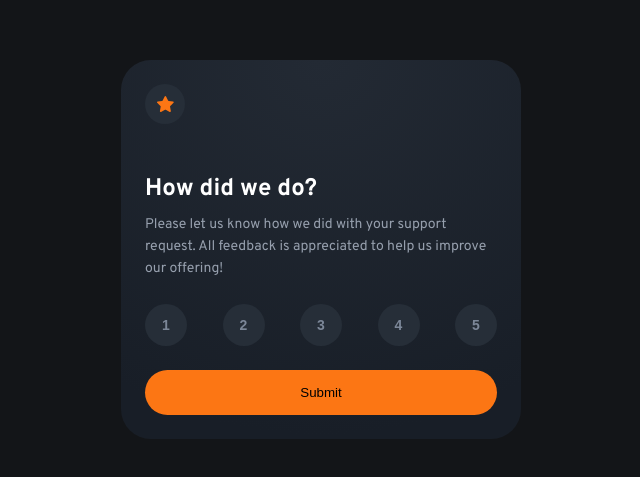
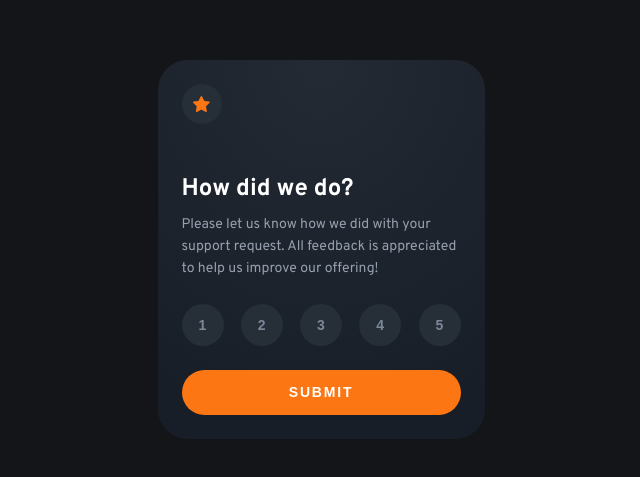
Before and after one commit to ljimshitashvili/interactive-rating-component, a React (Vite) app: page / in a window 1280 px wide. Shown: the part 151-628 px from the top of the page, without its empty margins (319-959 px from the left). Built offline with nearby package versions, Linux system fonts and the light colour scheme.

Commit message:
finished

```diff
--- a/src/App.jsx
+++ b/src/App.jsx
@@ -5,15 +5,22 @@ import styled from "styled-components";
 
 function App() {
   const [secondCard, setsecondCard] = useState(false);
+  const [rating, setrating] = useState("");
 
   return (
-    <Background>
-      {secondCard ? (
-        <SecondCard />
-      ) : (
-        <FirstCard setsecondCard={setsecondCard} />
-      )}
-    </Background>
+    <div>
+      <Background>
+        {secondCard ? (
+          <SecondCard rating={rating} />
+        ) : (
+          <FirstCard
+            rating={rating}
+            setrating={setrating}
+            setsecondCard={setsecondCard}
+          />
+        )}
+      </Background>
+    </div>
   );
 }
 
@@ -23,7 +30,7 @@ const Background = styled.div`
   display: flex;
   justify-content: center;
   align-items: center;
-  height: 100vh;
+  min-height: 100vh;
   width: 100%;
   background-color: #131518;
   padding: 0 24px;
--- a/src/components/FirstCard.jsx
+++ b/src/components/FirstCard.jsx
@@ -1,9 +1,10 @@
 import styled from "styled-components";
-import Numbers from "./Numbers";
 
-function FirstCard({ setsecondCard }) {
+function FirstCard({ rating, setrating, setsecondCard }) {
   function handleButton() {
-    setsecondCard(true);
+    if (rating !== "") {
+      setsecondCard(true);
+    }
   }
   return (
     <Main>
@@ -20,7 +21,43 @@ function FirstCard({ setsecondCard }) {
           is appreciated to help us improve our offering!
         </p>
       </TextContainer>
-      <Numbers />
+      <Container>
+        <Num
+          onClick={() => {
+            setrating("1");
+          }}
+        >
+          <h1>1</h1>
+        </Num>
+        <Num
+          onClick={() => {
+            setrating("2");
+          }}
+        >
+          <h1>2</h1>
+        </Num>
+        <Num
+          onClick={() => {
+            setrating("3");
+          }}
+        >
+          <h1>3</h1>
+        </Num>
+        <Num
+          onClick={() => {
+            setrating("4");
+          }}
+        >
+          <h1>4</h1>
+        </Num>
+        <Num
+          onClick={() => {
+            setrating("5");
+          }}
+        >
+          <h1>5</h1>
+        </Num>
+      </Container>
       <SubmitButton onClick={handleButton}>Submit</SubmitButton>
     </Main>
   );
@@ -30,7 +67,7 @@ export default FirstCard;
 
 const Main = styled.div`
   width: 100%;
-  max-width: 400px;
+  max-width: 327px;
   background: radial-gradient(
     98.96% 98.96% at 50% 0%,
     #232a34 0%,
@@ -79,4 +116,47 @@ const SubmitButton = styled.button`
   border-radius: 22.5px;
   border: none;
   margin-top: 24px;
+  font-weight: 700;
+  font-size: 14px;
+  line-height: 18px;
+  letter-spacing: 1.8px;
+  color: #ffffff;
+  text-transform: uppercase;
 `;
+
+const Container = styled.div`
+  display: flex;
+  align-items: center;
+  justify-content: space-between;
+  gap: 17px;
+`;
+
+const Num = styled.button`
+  width: 42px;
+  height: 42px;
+  background: #262e38;
+  border-radius: 50%;
+  display: flex;
+  align-items: center;
+  justify-content: center;
+  border: none;
+  color: #7c8798;
+  cursor: pointer;
+
+  :focus {
+    background: #7c8798;
+    color: #ffffff;
+  }
+  :hover {
+    background: #fc7614;
+    color: #ffffff;
+  }
+
+  h1 {
+    font-weight: 700;
+    font-size: 14px;
+    line-height: 24px;
+    text-align: center;
+    letter-spacing: 0.175px;
+  }
+`;
--- a/src/components/Numbers.jsx
+++ /dev/null
@@ -1,62 +0,0 @@
-import styled from "styled-components";
-
-function Numbers() {
-  return (
-    <Container>
-      <Num>
-        <h1>1</h1>
-      </Num>
-      <Num>
-        <h1>2</h1>
-      </Num>
-      <Num>
-        <h1>3</h1>
-      </Num>
-      <Num>
-        <h1>4</h1>
-      </Num>
-      <Num>
-        <h1>5</h1>
-      </Num>
-    </Container>
-  );
-}
-
-export default Numbers;
-
-const Container = styled.div`
-  display: flex;
-  align-items: center;
-  justify-content: space-between;
-  gap: 17px;
-`;
-
-const Num = styled.button`
-  width: 42px;
-  height: 42px;
-  background: #262e38;
-  border-radius: 50%;
-  display: flex;
-  align-items: center;
-  justify-content: center;
-  border: none;
-  color: #7c8798;
-  cursor: pointer;
-
-  :focus {
-    background: #7c8798;
-    color: #ffffff;
-  }
-  :hover {
-    background: #fc7614;
-    color: #ffffff;
-  }
-
-  h1 {
-    font-weight: 700;
-    font-size: 14px;
-    line-height: 24px;
-    text-align: center;
-    letter-spacing: 0.175px;
-  }
-`;
--- a/src/components/SecondCard.jsx
+++ b/src/components/SecondCard.jsx
@@ -1,12 +1,20 @@
 import styled from "styled-components";
 
-function SecondCard() {
+function SecondCard({ rating }) {
   return (
     <Main>
       <img
         src="interactive-rating-component-main (1)/interactive-rating-component-main/images/illustration-thank-you.svg"
         alt="illustration"
       />
+      <Result>
+        <h1>You selected {rating} out of 5</h1>
+      </Result>
+      <h2>Thank you!</h2>
+      <h3>
+        We appreciate you taking the time to give a rating. If you ever need
+        more support, don’t hesitate to get in touch!
+      </h3>
     </Main>
   );
 }
@@ -15,7 +23,7 @@ export default SecondCard;
 
 const Main = styled.div`
   width: 100%;
-  max-width: 400px;
+  max-width: 327px;
   background: radial-gradient(
     98.96% 98.96% at 50% 0%,
     #232a34 0%,
@@ -24,6 +32,41 @@ const Main = styled.div`
   border-radius: 30px;
   display: flex;
   flex-direction: column;
+  gap: 24px;
   padding: 24px;
+  align-items: center;
   box-sizing: border-box;
+
+  h2 {
+    font-weight: 700;
+    font-size: 24px;
+    line-height: 30px;
+    text-align: center;
+    color: #ffffff;
+  }
+
+  h3 {
+    font-weight: 400;
+    font-size: 14px;
+    line-height: 22px;
+    text-align: center;
+    color: #969fad;
+  }
 `;
+
+const Result = styled.div`
+  height: 32px;
+  width: 168px;
+  border-radius: 22.5px;
+  background: #262e38;
+  display: flex;
+  align-items: center;
+  justify-content: center;
+  h1 {
+    font-weight: 400;
+    font-size: 14px;
+    line-height: 22px;
+    text-align: center;
+    color: #fc7614;
+  }
+`;
```
